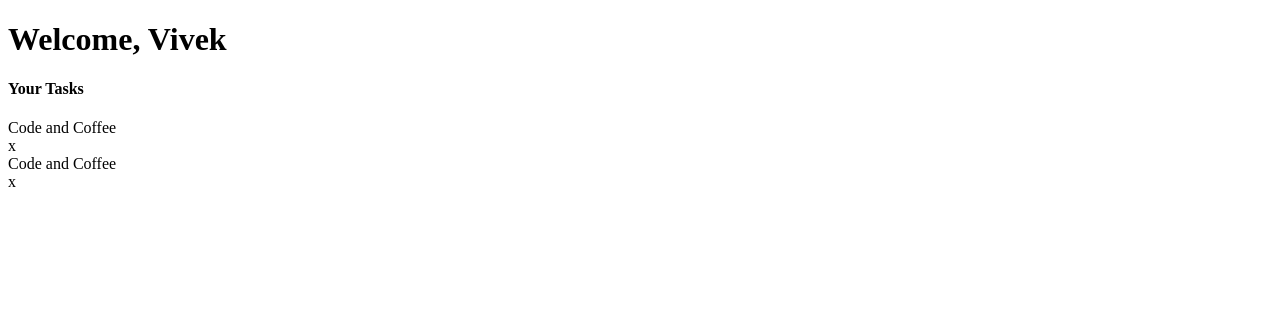
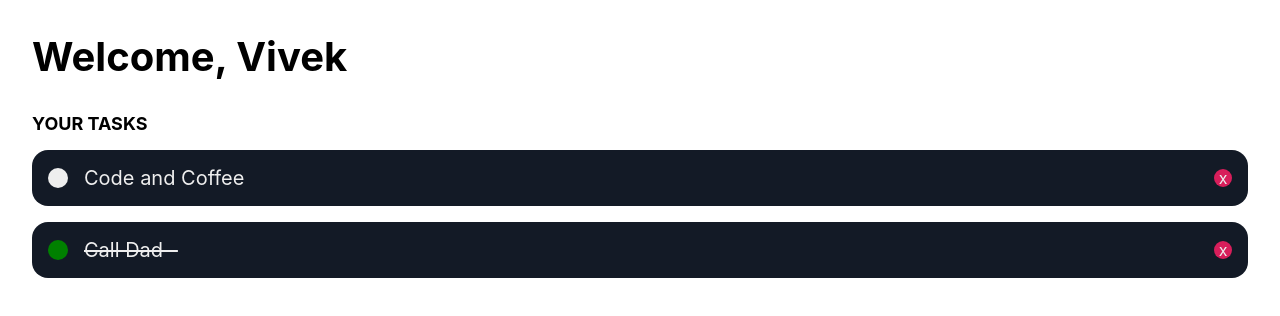
Before and after one commit to vivekgondaliya/mern-todolist, a JavaScript app in the folder client/: page / in a window 1280 px wide. Shown: the top 316 px of the page. Built offline with nearby package versions, Linux system fonts and the light colour scheme; the HTML template or start-up script is replaced by a standard one.

Commit message:
css complete

```diff
--- a/client/src/App.js
+++ b/client/src/App.js
@@ -15,7 +15,7 @@ function App() {
 				<div className="todo is-complete">
 					<div className="checkbox"></div>
 
-					<div className="text">Code and Coffee</div>
+					<div className="text">Call Dad - </div>
 
 					<div className="delete-todo">x</div>
 				</div>
--- a/client/src/index.css
+++ b/client/src/index.css
@@ -1,4 +1,19 @@
-/* body {
+:root{
+	--primary: #D81E5B;
+	--secondary: #8A4EFC;
+	--dark: #131A26;
+	--dark-alt: #202B3E;
+	--light: #EEE;
+	--light-alt: #61759B;
+}
+
+* {
+	margin: 0;
+	padding: 0;
+	box-sizing: border-box;
+}
+
+body {
   margin: 0;
   font-family: -apple-system, BlinkMacSystemFont, 'Segoe UI', 'Roboto', 'Oxygen',
     'Ubuntu', 'Cantarell', 'Fira Sans', 'Droid Sans', 'Helvetica Neue',
@@ -7,6 +22,80 @@
   -moz-osx-font-smoothing: grayscale;
 }
 
+.App {
+	padding: 32px;
+}
+
+h1{
+	font-size: 40px;
+	font-weight: 700;
+	margin-bottom: 32px;
+}
+
+h4 {
+	font-size: 18px;
+	text-transform: uppercase;
+	margin-bottom:16px;
+}
+
+.todo {
+	position: relative;
+	background-color: var(--dark);
+	padding: 16px;
+	border-radius: 16px;
+	display: flex;
+	align-items: center;
+	transition: 0.5s;
+	cursor: pointer;
+	margin-bottom: 16px;
+	color: var(--light);
+}
+
+.todo:hover {
+	opacity: 0.8;
+}
+
+.todo .checkbox{
+	width: 20px;
+	height: 20px;
+	margin-right: 16px;
+	border-radius: 999px;
+	background-color: var(--light);
+	transition: 0.4s;
+}
+
+.todo.is-complete .checkbox{
+	background-color: var(--primary);
+	background-image: linear-gradient(to bottom, green, green);
+	/* background-image: linear-gradient(to bottom, var(--primary), var(--secondary)); */
+}
+
+.todo .text {
+	font-size: 20px;
+}
+
+.todo.is-complete .text{
+	text-decoration: line-through;
+}
+
+.todo .delete-todo {
+	position: absolute;
+	top: 50%;
+	right: 16px;
+	transform: translateY(-50%);
+
+	width: 18px;
+	height: 18px;
+	color: var(--light);
+	background-color: var(--primary);
+	border-radius: 50%;
+
+	display: flex;
+	align-items: center;
+	justify-content: center;
+}
+
+/*
 code {
   font-family: source-code-pro, Menlo, Monaco, Consolas, 'Courier New',
     monospace;
```
